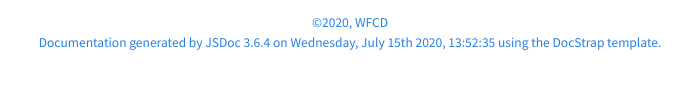
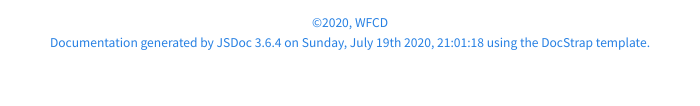
Before and after one commit to WFCD/worldstate-emitter, a website: page docs/RSS.html in a window 1280 px wide. Shown: the part 502-608 px from the top of the page, 290-990 px from the left. Drawn offline with Linux system fonts and the light colour scheme.

Commit message:
chore(automated): Docs Update 244 [ci skip]

```diff
--- a/docs/RSS.html
+++ b/docs/RSS.html
@@ -295,7 +295,7 @@
 <span class="jsdoc-message">
 	Documentation generated by <a href="https://github.com/jsdoc3/jsdoc">JSDoc 3.6.4</a>
 
-		on Wednesday, July 15th 2020, 13:52:35
+		on Sunday, July 19th 2020, 21:01:18
 
 	using the <a href="https://github.com/docstrap/docstrap">DocStrap template</a>.
 </span>
```
Also changed, not shown: docs/TwitterCache.html (+1 -1 lines), docs/WSCache.html (+1 -1 lines), docs/Worldstate.html (+1 -1 lines), docs/classes.list.html (+1 -1 lines), docs/global.html (+1 -1 lines), docs/handlers_RSS.js.html (+1 -1 lines), docs/handlers_Twitter.js.html (+1 -1 lines), docs/handlers_Worldstate.js.html (+1 -1 lines), docs/index.html (+1 -1 lines), docs/utilities_WSCache.js.html (+1 -1 lines), docs/utilities_index.js.html (+1 -1 lines).
